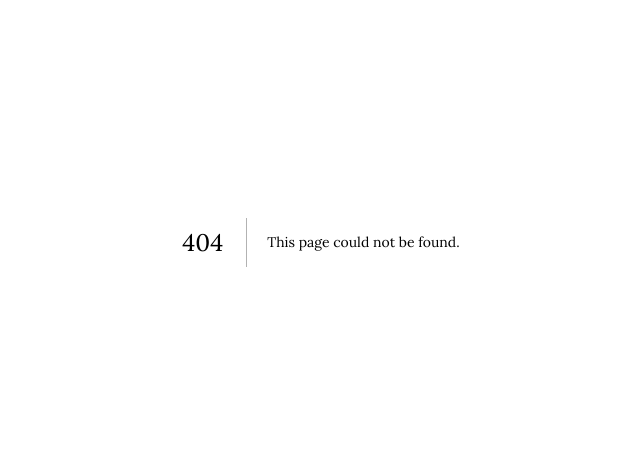
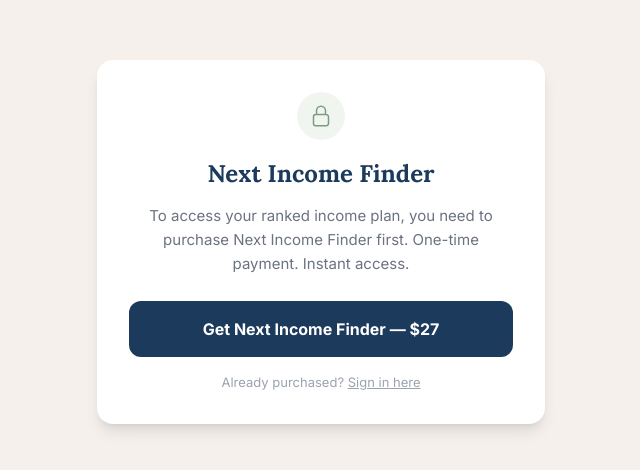
Before and after one commit to veslemoyklavenes-png/next-income-finder, a Next.js app: page /paywall in a window 1280 px wide. Before the commit this address had no page. Shown: the part 158-628 px from the top of the page, without its empty margins (319-959 px from the left). Built offline with nearby package versions, Linux system fonts and the light colour scheme.

Commit message:
Add paywall: paid_users check in middleware, webhook endpoint, paywall page

```diff
--- /dev/null
+++ b/app/api/webhook/route.ts
@@ -0,0 +1,46 @@
+import Stripe from 'stripe'
+import { createClient } from '@supabase/supabase-js'
+
+const stripe = new Stripe(process.env.STRIPE_SECRET_KEY!)
+
+const supabaseAdmin = createClient(
+  process.env.NEXT_PUBLIC_SUPABASE_URL!,
+  process.env.SUPABASE_SERVICE_ROLE_KEY!
+)
+
+export async function POST(request: Request) {
+  const body = await request.text()
+  const sig = request.headers.get('stripe-signature')
+
+  if (!sig) {
+    return new Response('Missing stripe-signature header', { status: 400 })
+  }
+
+  let event: Stripe.Event
+  try {
+    event = stripe.webhooks.constructEvent(body, sig, process.env.STRIPE_WEBHOOK_SECRET!)
+  } catch (err) {
+    console.error('Webhook signature verification failed:', err)
+    return new Response(`Webhook Error: ${err}`, { status: 400 })
+  }
+
+  if (event.type === 'checkout.session.completed') {
+    const session = event.data.object as Stripe.Checkout.Session
+    const email = session.customer_details?.email?.toLowerCase()
+
+    if (email) {
+      const { error } = await supabaseAdmin
+        .from('paid_users')
+        .upsert({ email }, { onConflict: 'email' })
+
+      if (error) {
+        console.error('Failed to save paid user:', error)
+        return new Response('Database error', { status: 500 })
+      }
+
+      console.log('Paid user saved:', email)
+    }
+  }
+
+  return new Response('OK', { status: 200 })
+}
--- /dev/null
+++ b/app/paywall/page.tsx
@@ -0,0 +1,47 @@
+'use client'
+
+import Link from 'next/link'
+
+const BUY_URL = 'https://buy.stripe.com/00w00kcSG3Saa759cBfjG02'
+const SAGE = '#7D9B7F'
+const NAVY = '#1B3A5C'
+
+export default function PaywallPage() {
+  return (
+    <div className="min-h-screen flex items-center justify-center px-5" style={{ backgroundColor: '#f5f0eb' }}>
+      <div className="max-w-md w-full bg-white rounded-2xl shadow-lg p-8 text-center">
+        <div className="w-12 h-12 rounded-full flex items-center justify-center mx-auto mb-4"
+          style={{ backgroundColor: '#F0F5F0' }}>
+          <svg className="w-6 h-6" fill="none" viewBox="0 0 24 24" stroke={SAGE} strokeWidth={1.5}>
+            <path strokeLinecap="round" strokeLinejoin="round"
+              d="M16.5 10.5V6.75a4.5 4.5 0 10-9 0v3.75m-.75 11.25h10.5a2.25 2.25 0 002.25-2.25v-6.75a2.25 2.25 0 00-2.25-2.25H6.75a2.25 2.25 0 00-2.25 2.25v6.75a2.25 2.25 0 002.25 2.25z" />
+          </svg>
+        </div>
+
+        <h1 className="font-lora font-bold text-[24px] mb-3" style={{ color: NAVY }}>
+          Next Income Finder
+        </h1>
+
+        <p className="text-gray-500 text-[15px] leading-relaxed mb-6">
+          To access your ranked income plan, you need to purchase Next Income Finder first.
+          One-time payment. Instant access.
+        </p>
+
+        <a
+          href={BUY_URL}
+          className="block w-full py-4 rounded-xl font-bold text-white text-[16px] mb-4 transition-all hover:opacity-90"
+          style={{ backgroundColor: NAVY }}
+        >
+          Get Next Income Finder — $27
+        </a>
+
+        <p className="text-[13px] text-gray-400">
+          Already purchased?{' '}
+          <Link href="/login" className="underline hover:text-gray-600">
+            Sign in here
+          </Link>
+        </p>
+      </div>
+    </div>
+  )
+}
```
Also changed, not shown: middleware.ts (+22 -1 lines), package.json (+7 -6 lines), 1 other file (tests, documents, lock files or other folders).
